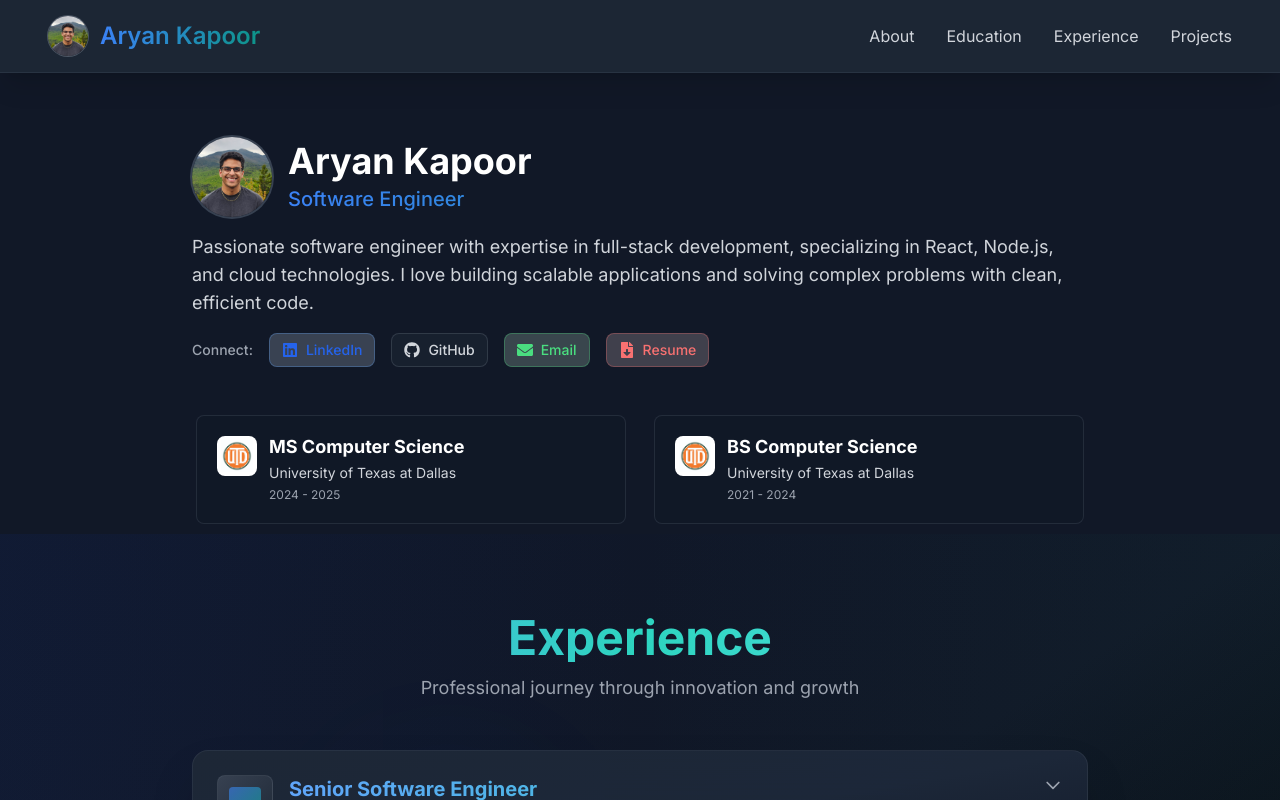
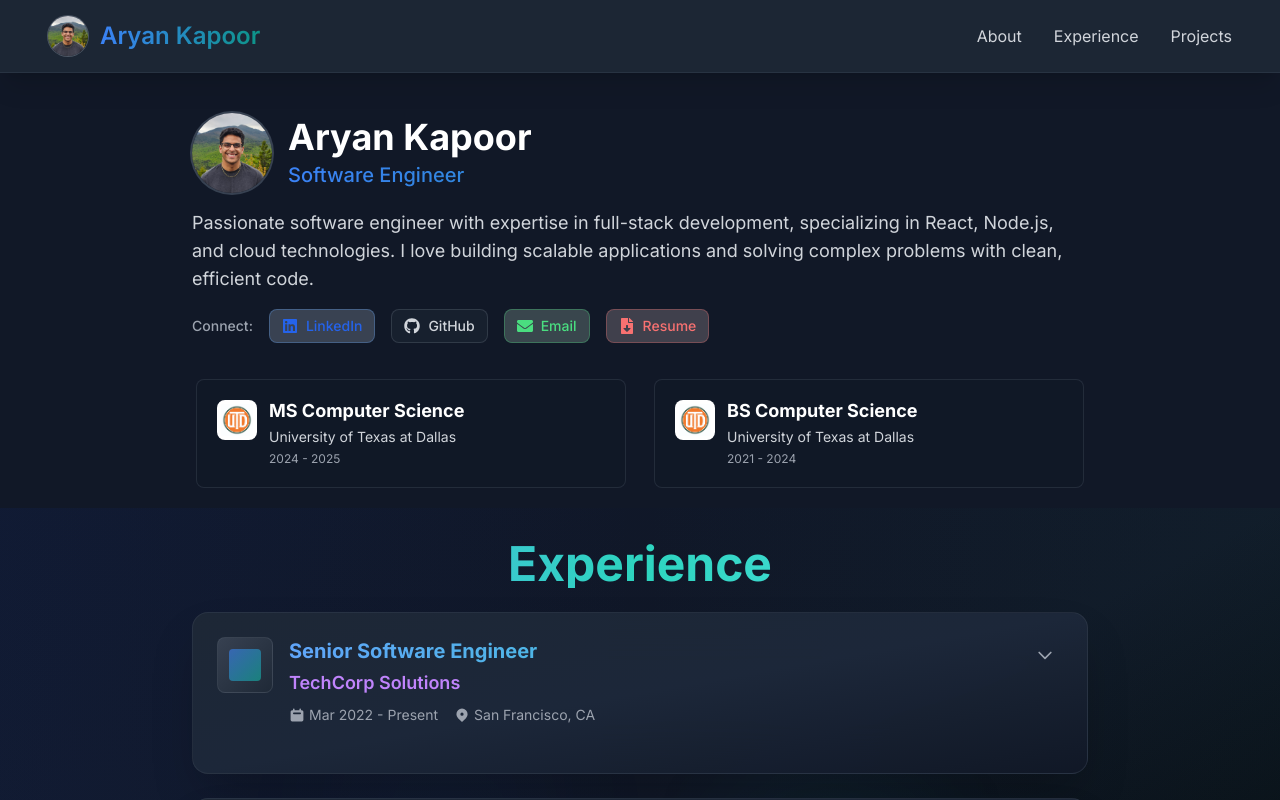
Before and after one commit to aryankapoorr/Personal-Website, a React (Vite) app: page / in a window 1280 px wide. Shown: the top 800 px of the page. Built offline with nearby package versions, Linux system fonts and the light colour scheme.

Commit message:
fix collapse function on experience

```diff
--- a/src/App.jsx
+++ b/src/App.jsx
@@ -51,12 +51,6 @@ function App() {
                   className={`text-sm sm:text-base text-gray-300 hover:text-cyan-400 transition-colors duration-300 hover:drop-shadow-[0_0_8px_rgba(6,182,212,0.5)] ${getResponsiveClasses('typography')}`}
                 >
                   About
-                </a>
-                <a
-                  href="#education"
-                  className={`text-sm sm:text-base text-gray-300 hover:text-teal-400 transition-colors duration-300 hover:drop-shadow-[0_0_8px_rgba(20,184,166,0.5)] ${getResponsiveClasses('typography')}`}
-                >
-                  Education
                 </a>
                 <a
                   href="#experience"
--- a/src/components/sections/Education.jsx
+++ b/src/components/sections/Education.jsx
@@ -45,7 +45,7 @@ const Education = () => {
   return (
     <section
       id="education"
-      className={`py-0 pb-2.5 bg-gray-850 ${getResponsiveClasses('layout')}`}
+      className={`py-0 pb-5 bg-gray-850 ${getResponsiveClasses('layout')}`}
       ref={sectionRef}
     >
       <div className="container">
--- a/src/components/sections/Experience.jsx
+++ b/src/components/sections/Experience.jsx
@@ -72,7 +72,7 @@ const Experience = ({ experienceData = experiences }) => {
   return (
     <section
       id="experience"
-      className="relative py-12 sm:py-16 md:py-20 overflow-hidden"
+      className="relative py-4 sm:py-6 md:py-8 overflow-hidden"
       aria-label="Professional Experience"
       ref={sectionRef}
     >
@@ -86,17 +86,14 @@ const Experience = ({ experienceData = experiences }) => {
       <div className="container relative z-10">
         {/* Header */}
         <motion.div
-          className="text-center mb-8 sm:mb-12"
+          className="text-center mb-4 sm:mb-6"
           initial={{ opacity: 0, y: -20 }}
           animate={isVisible ? { opacity: 1, y: 0 } : { opacity: 0, y: -20 }}
           transition={{ duration: 0.6 }}
         >
-          <h2 className="text-3xl sm:text-4xl md:text-5xl font-bold bg-gradient-to-r from-blue-400 via-teal-400 to-cyan-300 bg-clip-text text-transparent mb-3">
+          <h2 className="text-3xl sm:text-4xl md:text-5xl font-bold bg-gradient-to-r from-blue-400 via-teal-400 to-cyan-300 bg-clip-text text-transparent">
             Experience
           </h2>
-          <p className="text-base sm:text-lg text-gray-400 max-w-2xl mx-auto">
-            Professional journey through innovation and growth
-          </p>
         </motion.div>
 
         {/* Experience Cards */}
@@ -133,51 +130,10 @@ const ExperienceCard = ({
   const cardRef = useRef(null);
   const [isExpanded, setIsExpanded] = useState(false);
 
-  // Simplified scroll-based expansion with debouncing to prevent flickering
-  useEffect(() => {
-    if (!cardRef.current) return;
-
-    let timeoutId = null;
-
-    const observer = new IntersectionObserver(
-      ([entry]) => {
-        if (!entry.isIntersecting) {
-          // Clear any pending timeout and collapse immediately when not visible
-          if (timeoutId) clearTimeout(timeoutId);
-          setIsExpanded(false);
-          return;
-        }
-
-        const rect = entry.boundingClientRect;
-        const viewportHeight = window.innerHeight;
-        const cardCenter = rect.top + rect.height / 2;
-        const viewportCenter = viewportHeight / 2;
-
-        // Calculate distance from viewport center
-        const distance = Math.abs(cardCenter - viewportCenter);
-        const maxDistance = viewportHeight / 2.5;
-
-        // Expand if card is close to center of viewport
-        const shouldExpand = distance < maxDistance;
-
-        // Debounce the expansion to prevent flickering
-        if (timeoutId) clearTimeout(timeoutId);
-        timeoutId = setTimeout(() => {
-          setIsExpanded(shouldExpand);
-        }, 50); // Small delay to prevent rapid toggling
-      },
-      {
-        threshold: [0, 0.1, 0.25, 0.5, 0.75, 0.9, 1],
-        rootMargin: '0px'
-      }
-    );
-
-    observer.observe(cardRef.current);
-    return () => {
-      if (timeoutId) clearTimeout(timeoutId);
-      observer.disconnect();
-    };
-  }, []);
+  // Simple click handler to toggle expansion
+  const toggleExpanded = () => {
+    setIsExpanded(!isExpanded);
+  };
 
   return (
     <motion.div
@@ -188,8 +144,11 @@ const ExperienceCard = ({
       transition={{ type: "spring", stiffness: 300, damping: 30 }}
     >
       <div className="bg-gradient-to-br from-gray-800/90 via-slate-800/90 to-gray-900/90 backdrop-blur-xl border border-gray-700/50 rounded-2xl shadow-2xl overflow-hidden">
-        {/* Always Visible Header */}
-        <div className="p-4 sm:p-6">
+        {/* Always Visible Header - Clickable */}
+        <div
+          className="p-4 sm:p-6 cursor-pointer hover:bg-gray-700/10 transition-colors duration-200"
+          onClick={toggleExpanded}
+        >
           <div className="flex items-start gap-4">
             {/* Company Logo */}
             <div className="flex-shrink-0">
@@ -225,16 +184,23 @@ const ExperienceCard = ({
               </div>
             </div>
 
-            {/* Expansion Indicator */}
-            <motion.div
-              className="flex-shrink-0 ml-2"
+            {/* Expansion Indicator - Clickable */}
+            <motion.button
+              className="flex-shrink-0 ml-2 p-2 rounded-full hover:bg-gray-700/50 transition-colors duration-200"
+              onClick={(e) => {
+                e.stopPropagation(); // Prevent double-click when clicking the button directly
+                toggleExpanded();
+              }}
               animate={{ rotate: isExpanded ? 180 : 0 }}
               transition={{ duration: 0.3 }}
+              whileHover={{ scale: 1.1 }}
+              whileTap={{ scale: 0.9 }}
+              aria-label={isExpanded ? "Collapse experience details" : "Expand experience details"}
             >
               <svg className="w-5 h-5 text-gray-400" fill="none" stroke="currentColor" viewBox="0 0 24 24">
                 <path strokeLinecap="round" strokeLinejoin="round" strokeWidth={2} d="M19 9l-7 7-7-7" />
               </svg>
-            </motion.div>
+            </motion.button>
           </div>
         </div>
 
--- a/src/components/sections/Hero.jsx
+++ b/src/components/sections/Hero.jsx
@@ -135,7 +135,7 @@ const Hero = ({ onCTAClick }) => {
   return (
     <section
       id="hero"
-      className={`pt-12 pb-4 sm:pt-16 sm:pb-6 lg:pt-16 lg:pb-6 bg-gray-900 ${getResponsiveClasses('layout')}`}
+      className={`pt-8 pb-2 sm:pt-10 sm:pb-3 lg:pt-10 lg:pb-3 bg-gray-900 ${getResponsiveClasses('layout')}`}
       style={getResponsiveContainerStyles()}
       aria-label="Hero section"
       ref={sectionRef}
```
